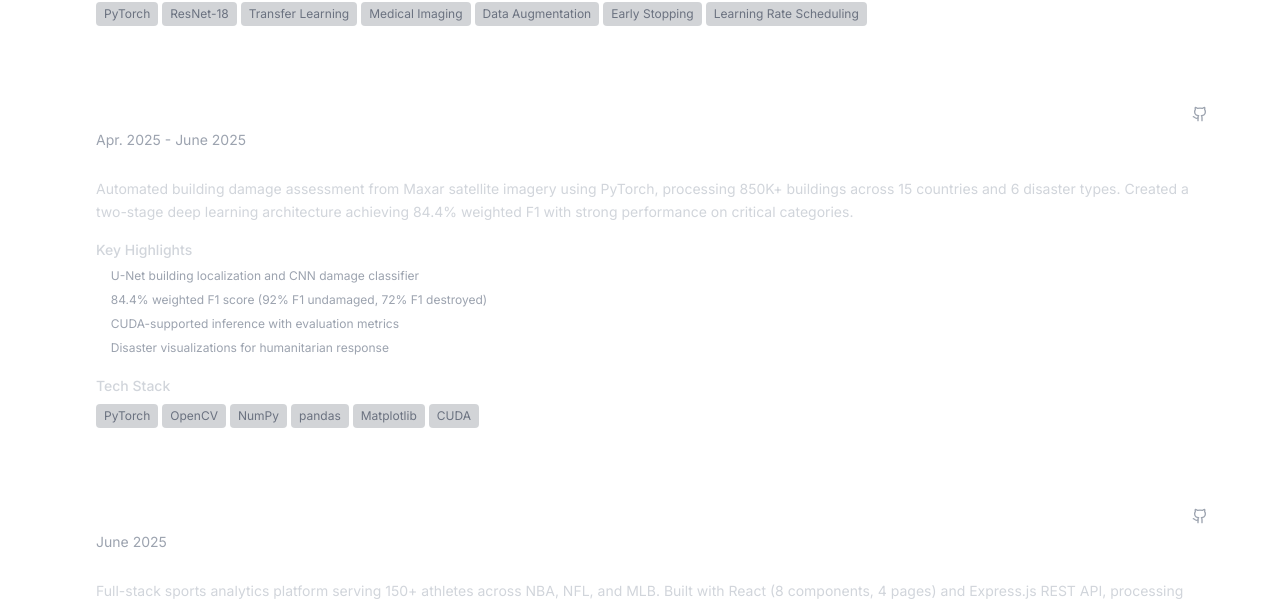
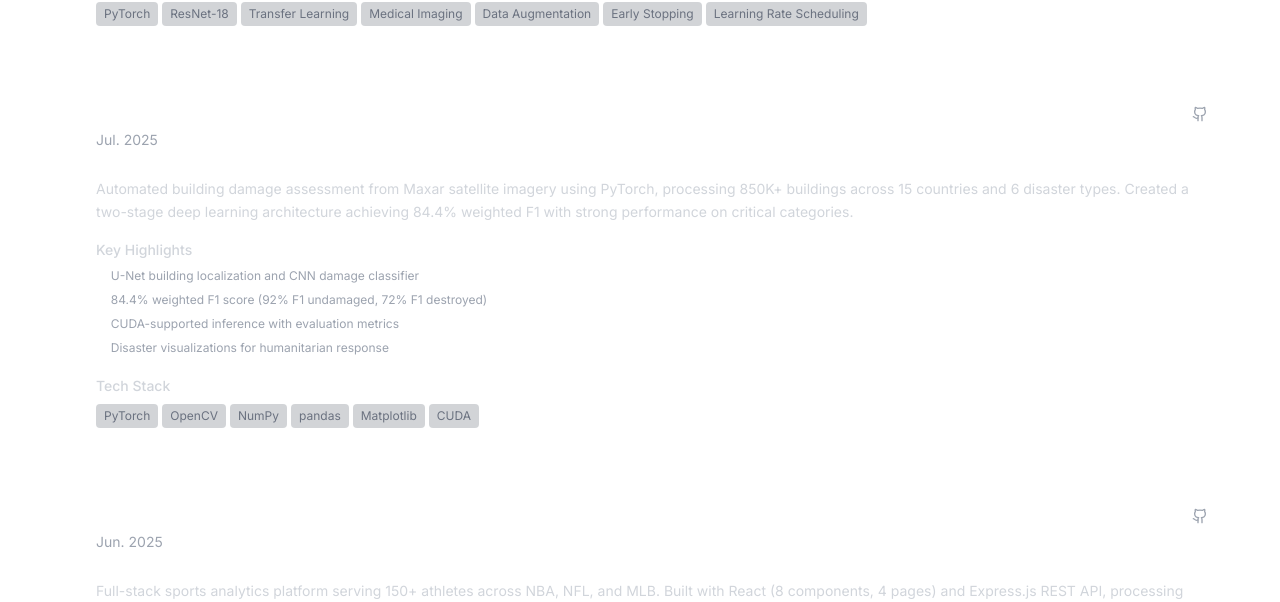
Before and after one commit to zak-510/portfolio, a React (Vite) app: page / in a window 1280 px wide. Shown: the part 3033-3635 px from the top of the page. Built offline with nearby package versions, Linux system fonts and the light colour scheme.

Commit message:
Update project periods in Projects.tsx

```diff
--- a/src/components/Projects.tsx
+++ b/src/components/Projects.tsx
@@ -21,7 +21,7 @@ const Projects: React.FC = () => {
     },
     {
       title: "xView2 Building Damage Assessment",
-      period: "Apr. 2025 - June 2025",
+      period: "Jul. 2025",
       description: "Automated building damage assessment from Maxar satellite imagery using PyTorch, processing 850K+ buildings across 15 countries and 6 disaster types. Created a two-stage deep learning architecture achieving 84.4% weighted F1 with strong performance on critical categories.",
       highlights: [
         "U-Net building localization and CNN damage classifier",
@@ -34,7 +34,7 @@ const Projects: React.FC = () => {
     },
     {
       title: "BerkeleyBets, CalHacks Hackathon",
-      period: "June 2025",
+      period: "Jun. 2025",
       description: "Full-stack sports analytics platform serving 150+ athletes across NBA, NFL, and MLB. Built with React (8 components, 4 pages) and Express.js REST API, processing extensive player data with advanced machine learning models.",
       highlights: [
         "Processed 15,000+ samples from 1,419 player-seasons (2023–2024) using position-specific Random Forest models",
```
